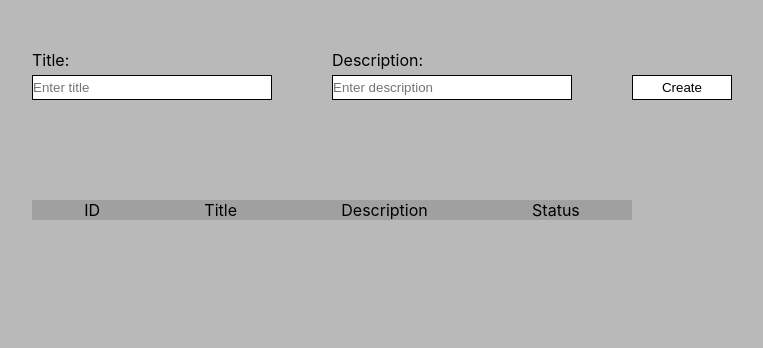
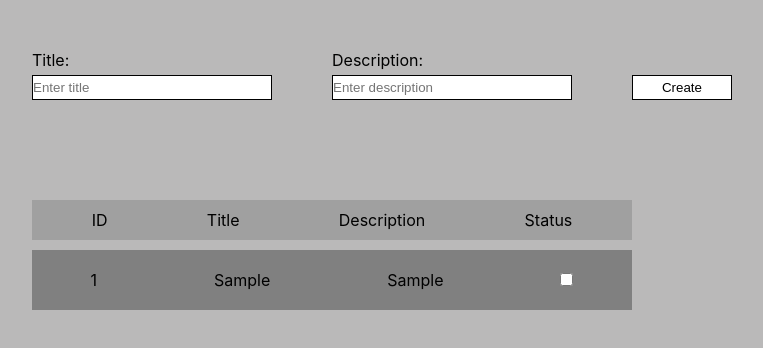
Before and after one commit to ViacheslavRudenko/ToDoList_PM_TT, a React (Create React App) app: page / in a window 1280 px wide. Both pictures are taken after typing "Sample", "Sample" into the empty fields and a click on the button "Create". Shown: the top 348 px of the page, without its empty margins (28-791 px from the left). Built offline with nearby package versions, Linux system fonts and the light colour scheme.

Commit message:
feat: add ToDoItem component

```diff
--- a/src/Components/CreateToDo/CreateToDo.tsx
+++ b/src/Components/CreateToDo/CreateToDo.tsx
@@ -1,5 +1,7 @@
 import { useState } from "react";
+import { useSelector } from "react-redux";
 import { useActions } from "../../hooks/useActions";
+import { RootState } from "../../store/root-reducer";
 import "./index.css";
 
 function CreateToDo() {
@@ -10,6 +12,7 @@ function CreateToDo() {
     useState<Boolean>(false);
 
   const { addToDo } = useActions();
+  const data = useSelector((state: RootState) => state.ToDo.data);
 
   const isEmpty = (str: string) => str.trim().length === 0;
 
@@ -18,7 +21,7 @@ function CreateToDo() {
     setInputDescriptionErr(isEmpty(description));
 
     if (!inputTitleErr && !inputDescriptionErr) {
-      const toDo = { id: Date.now(), title, description, status: false };
+      const toDo = { id: data.length + 1, title, description, status: false };
       addToDo(toDo);
       setDescription("");
       setTitle("");
--- /dev/null
+++ b/src/Components/ToDo/ToDoItem/ToDoItem.tsx
@@ -0,0 +1,20 @@
+import { ToDoType } from "../../../store/ToDo/types";
+import "./index.css";
+const ToDoItem = ({ toDo }: ToDoPropsType) => {
+  return (
+    <div className="item-box">
+      <p>{toDo.id}</p>
+      <p>{toDo.title}</p>
+      <p>{toDo.description}</p>
+      <div>
+        <input type="checkbox" checked={toDo.status}></input>
+      </div>
+    </div>
+  );
+};
+
+export default ToDoItem;
+
+interface ToDoPropsType {
+  toDo: ToDoType;
+}
--- /dev/null
+++ b/src/Components/ToDo/ToDoItem/index.css
@@ -0,0 +1,8 @@
+.item-box {
+  display: flex;
+  flex-direction: row;
+  justify-content: space-around;
+  margin-top: 10px;
+  background-color: grey;
+  padding: 20px 0;
+}
--- a/src/Components/ToDo/ToDoList/ToDoList.tsx
+++ b/src/Components/ToDo/ToDoList/ToDoList.tsx
@@ -1,6 +1,11 @@
+import { useSelector } from "react-redux";
+import { RootState } from "../../../store/root-reducer";
+import { ToDoType } from "../../../store/ToDo/types";
+import ToDoItem from "../ToDoItem/ToDoItem";
 import "./index.css";
 
 const ToDoList = () => {
+  const data = useSelector((state: RootState) => state.ToDo.data);
   return (
     <div className="container">
       <div className="title">
@@ -9,7 +14,17 @@ const ToDoList = () => {
         <p>Description</p>
         <p>Status</p>
       </div>
-      <div className="content"></div>
+      {data.length ? (
+        <ul className="content">
+          {data.map((item: ToDoType) => (
+            <ol key={item.id}>
+              <ToDoItem toDo={item} />
+            </ol>
+          ))}
+        </ul>
+      ) : (
+        <></>
+      )}
     </div>
   );
 };
--- a/src/Components/ToDo/ToDoList/index.css
+++ b/src/Components/ToDo/ToDoList/index.css
@@ -1,15 +1,14 @@
 .container {
   max-width: 600px;
   padding-top: 100px;
+  min-width: 320px;
 }
 .title {
   background-color: rgb(160, 160, 160);
   display: flex;
   justify-content: space-around;
+  padding: 10px;
 }
 .title > p {
   background-color: inherit;
 }
-
-.content {
-}
```
